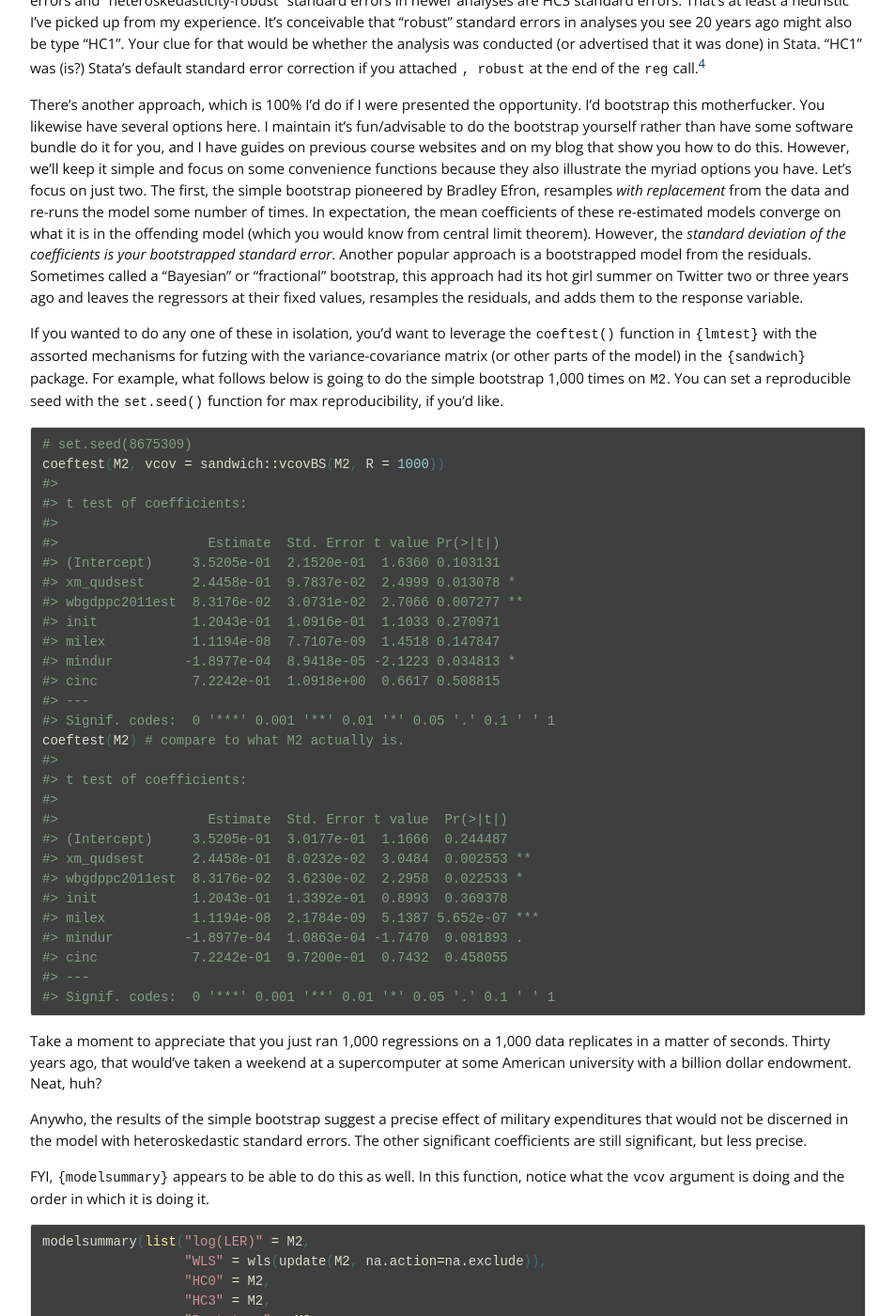
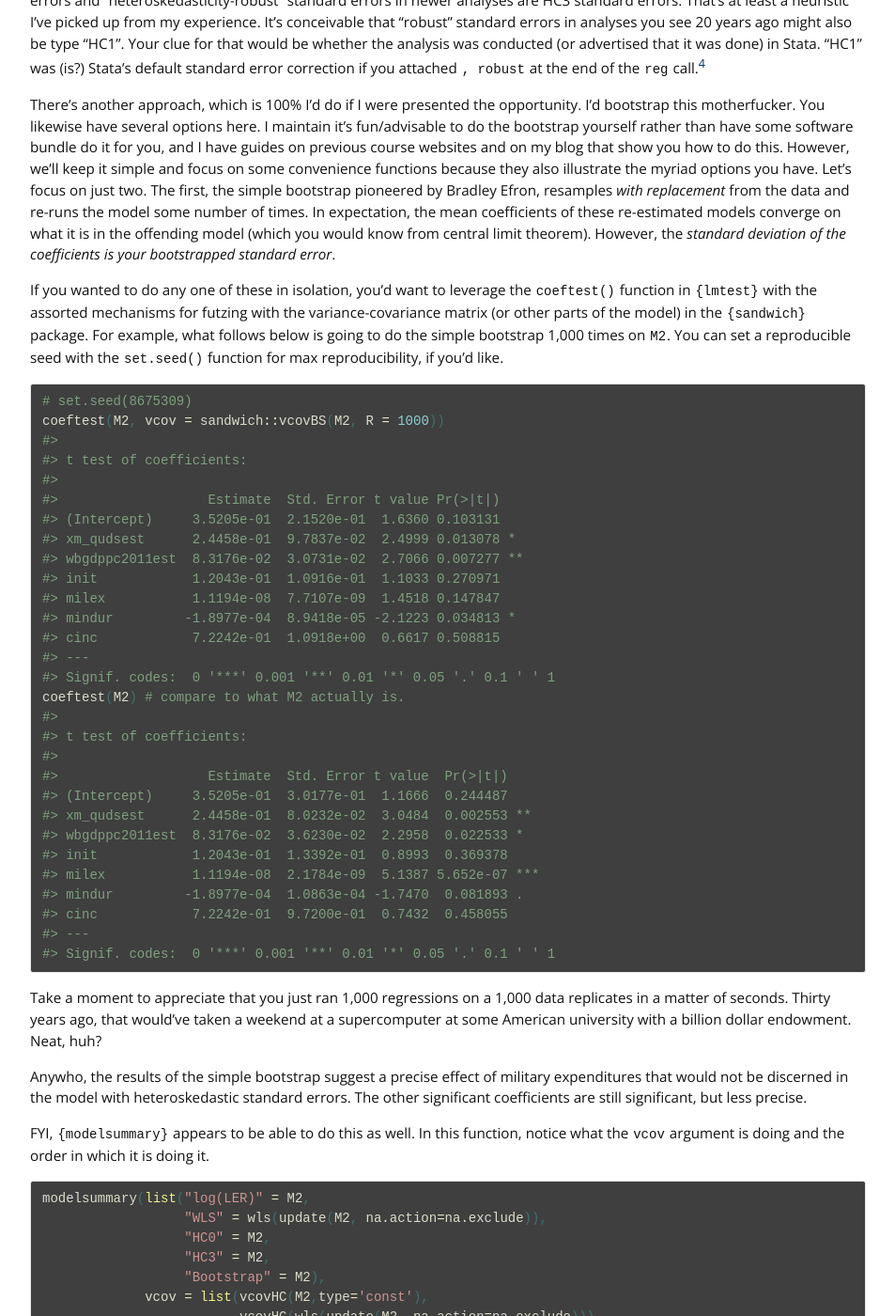
Before and after one commit to svmiller/eh6127, a Jekyll site: the page built from lab-scripts/ols-diagnostics.md, in a window 1280 px wide and 1400 px high, scrolled down 17848 px. Shown: the whole window at 94% size, without its empty margins (163-1116 px from the left). Built offline with Jekyll 4.4.1, drawn with Linux system fonts in a browser that asks for light colours; nearby versions of some CDN libraries; some of the changed text lies outside the part shown.

Commit message:
big belated oops

```diff
--- a/lab-scripts/ols-diagnostics.md
+++ b/lab-scripts/ols-diagnostics.md
@@ -1428,11 +1428,6 @@
 re-estimated models converge on what it is in the offending model (which
 you would know from central limit theorem). However, the *standard
 deviation of the coefficients is your bootstrapped standard error*.
-Another popular approach is a bootstrapped model from the residuals.
-Sometimes called a “Bayesian” or “fractional” bootstrap, this approach
-had its hot girl summer on Twitter two or three years ago and leaves the
-regressors at their fixed values, resamples the residuals, and adds them
-to the response variable.
 
 If you wanted to do any one of these in isolation, you’d want to
 leverage the `coeftest()` function in `{lmtest}` with the assorted
@@ -1509,11 +1502,10 @@
 <table style="width:95%;">
 <caption>Hi Mom! Last time, I promise.</caption>
 <colgroup>
-<col style="width: 18%" />
-<col style="width: 12%" />
-<col style="width: 12%" />
-<col style="width: 10%" />
-<col style="width: 10%" />
+<col style="width: 22%" />
+<col style="width: 14%" />
+<col style="width: 14%" />
+<col style="width: 13%" />
 <col style="width: 13%" />
 <col style="width: 16%" />
 </colgroup>
@@ -1608,11 +1591,9 @@
 <td>0.000*</td>
 <td>0.000</td>
 <td>0.000</td>
-<td>0.000***</td>
-</tr>
-<tr>
-<td></td>
-<td>(0.000)</td>
+</tr>
+<tr>
+<td></td>
 <td>(0.000)</td>
 <td>(0.000)</td>
 <td>(0.000)</td>
@@ -1626,11 +1607,9 @@
 <td>-0.000*</td>
 <td>-0.000*</td>
 <td>-0.000*</td>
-<td>-0.000+</td>
-</tr>
-<tr>
-<td></td>
-<td>(0.000)</td>
+</tr>
+<tr>
+<td></td>
 <td>(0.000)</td>
 <td>(0.000)</td>
 <td>(0.000)</td>
@@ -1671,11 +1647,10 @@
 <td>0.220</td>
 <td>0.220</td>
 <td>0.220</td>
-<td>0.220</td>
 </tr>
 </tbody><tfoot>
 <tr>
-<td colspan="7"><ul>
+<td colspan="6"><ul>
 <li>p &lt; 0.1, * p &lt; 0.05, ** p &lt; 0.01, *** p &lt; 0.001</li>
 </ul></td>
 </tr>
```
Also changed, not shown: other parts of lab-scripts/ols-diagnostics.md (+2 -16 lines), 1 other file.
